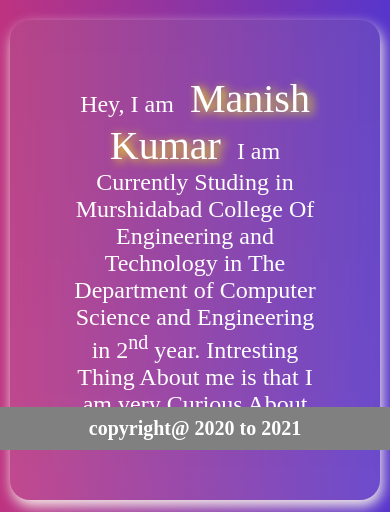
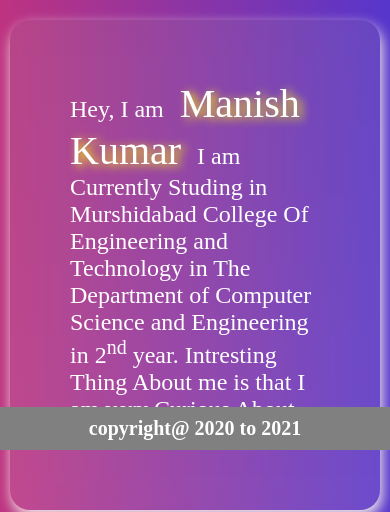
Before and after one commit to manish7479dlp/manish7479dlp.github.io, a React (Create React App) app: page / in a window 390 px wide. Shown: the part 394-906 px from the top of the page. Built offline with nearby package versions, Linux system fonts and the light colour scheme.

Commit message:
Small changes is done in mediaQuery of home Component

```diff
--- a/src/Components/style.css
+++ b/src/Components/style.css
@@ -227,6 +227,11 @@
 
         /* margin: 2px 8px; */
     }
+
+    .detailSection p {
+        text-align: left;
+        padding: 10px;
+    }
 }
 
 
```
